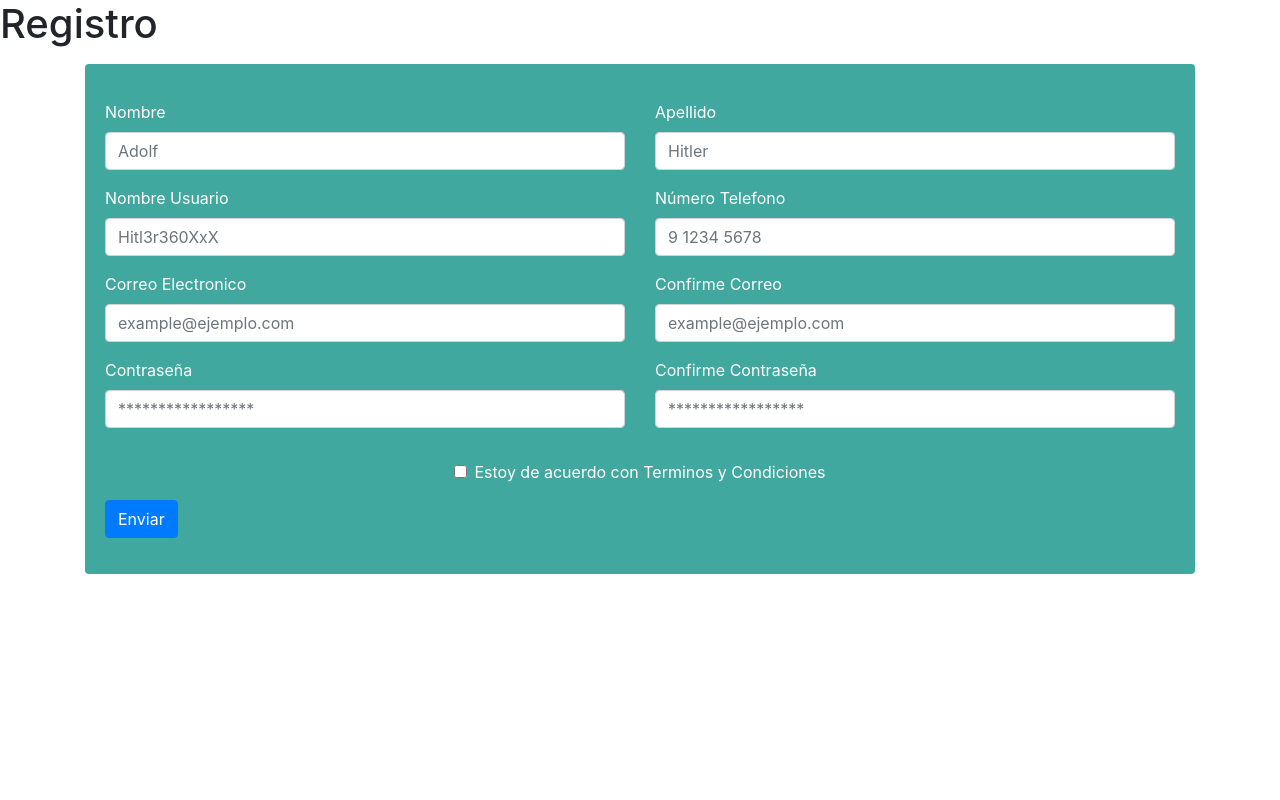
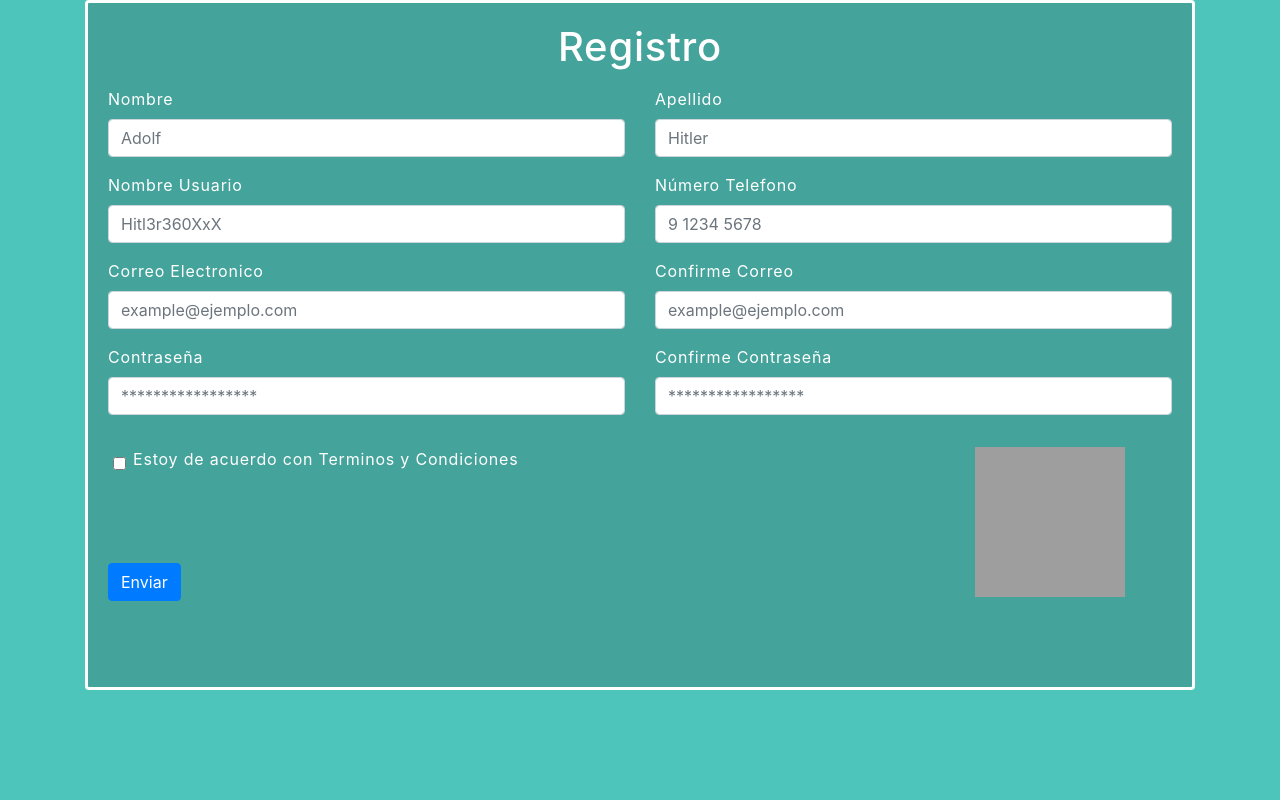
Before and after one commit to alcantarap/hotel, a Django app: template Django/core/templates/core/Registro.html in a window 1280 px wide. Run offline with Django 3.2, Linux system fonts and the light colour scheme; the template is opened without the code that fills it, so the values that code supplies are empty; some libraries are stand-ins or nearby versions; grey boxes are pictures that could not be loaded.

Commit message:
CSS al registro

```diff
--- a/Django/core/static/core/css/registro.css
+++ b/Django/core/static/core/css/registro.css
@@ -17,15 +17,51 @@
 
   #formulario {
     padding: 20px;
-    background: rgb(65, 168, 160);
+    background: rgb(68, 163, 155);
     color: #fff;
     -moz-border-radius: 4px;
     -webkit-border-radius: 4px;
     border-radius: 4px;
+
+    border: 3px solid;
+    top:  80px;
+    left: 260px;
   }
 
+  #logo {
+    position: relative;
+    width: 150px;
+    height: 150px;
+    left: 400px;
+    max-height:150px
 
+}
+
+#boton {
+  position: relative;
+  top:  -50px;
+}
+
+#confirme {
+  position: absolute;
+  top: 5px;
+  left: 25px;
+
+}
+
+#condiciones {
+  left: 25px;
+  position: absolute;
+}
 
   .error {
     color: #ff0000;
   }
+
+  #fondo {
+    position: absolute;
+    background-color:rgb(78, 197, 187) ;
+    color: rgb(33, 165, 154);
+    letter-spacing: .05rem;
+    min-height: 100%;
+  }
--- a/Django/core/templates/core/Registro.html
+++ b/Django/core/templates/core/Registro.html
@@ -6,21 +6,23 @@
     <meta name="viewport" content="width=device-width, initial-scale=1.0">
     <title>Registro</title>
 
-    <link type="text/css" rel="stylesheet" href="core/static/core/css/registro.css">
+    <link type="text/css" rel="stylesheet" href="../../static/core/css/registro.css">
     <!--BOOTSTRAP CSS-->
     <link rel="stylesheet" href="https://cdn.jsdelivr.net/npm/bootstrap@4.6.0/dist/css/bootstrap.min.css" integrity="sha384-B0vP5xmATw1+K9KRQjQERJvTumQW0nPEzvF6L/Z6nronJ3oUOFUFpCjEUQouq2+l" crossorigin="anonymous">
 
 </head>
 <body>
-    <div id= "titulo">
-        <h1>
-        Registro
-        </h1>
-      </div>
-      <p></p>
 
-      <div class="container">
+  <div class="container-fluid" id="fondo">
+
+
+
+      <div class="container" id="container">
         <form name="registration" id="formulario">
+
+          <h1 align="center" id=titulo>
+            Registro
+            </h1>
 
         <p></p>
 
@@ -93,6 +95,7 @@
                   </div>
 
               </div>
+
             </div>
 
         <p></p>
@@ -102,24 +105,27 @@
               <div class="form-check">
                 <div class="text-center">
                   <input class="form-check-input" type="checkbox" value="confirme" name="confirme" id="confirme" >
-                  <label class="form-check-label" for="confirme">
+                  <label class="form-check-label" for="confirme" id="condiciones">
                     Estoy de acuerdo con Terminos y Condiciones
                   </label>
+                  <img src="https://i.ibb.co/MScsL4h/veranum-blanco.png" alt="Logo" id="logo">
                 </div>
               </div>
             </div>
           </div>
         </div>
 
-          <div class="form-group">
+          <div class="form-group" id="boton">
             <button class="btn btn-primary" type="submit" >Enviar</button>
 
           </div>
 
         </form>
       </div>
+    </div>
 
       <script src="https://cdn.jsdelivr.net/npm/bootstrap@4.6.0/dist/js/bootstrap.min.js" integrity="sha384-+YQ4JLhjyBLPDQt//I+STsc9iw4uQqACwlvpslubQzn4u2UU2UFM80nGisd026JF" crossorigin="anonymous"></script>
-
+      <script src="https://code.jquery.com/jquery-3.2.1.slim.min.js" integrity="sha384-KJ3o2DKtIkvYIK3UENzmM7KCkRr/rE9/Qpg6aAZGJwFDMVNA/GpGFF93hXpG5KkN" crossorigin="anonymous"></script>
+      <script src="https://cdnjs.cloudflare.com/ajax/libs/popper.js/1.12.9/umd/popper.min.js" integrity="sha384-ApNbgh9B+Y1QKtv3Rn7W3mgPxhU9K/ScQsAP7hUibX39j7fakFPskvXusvfa0b4Q" crossorigin="anonymous"></script>
 </body>
 </html>
```
